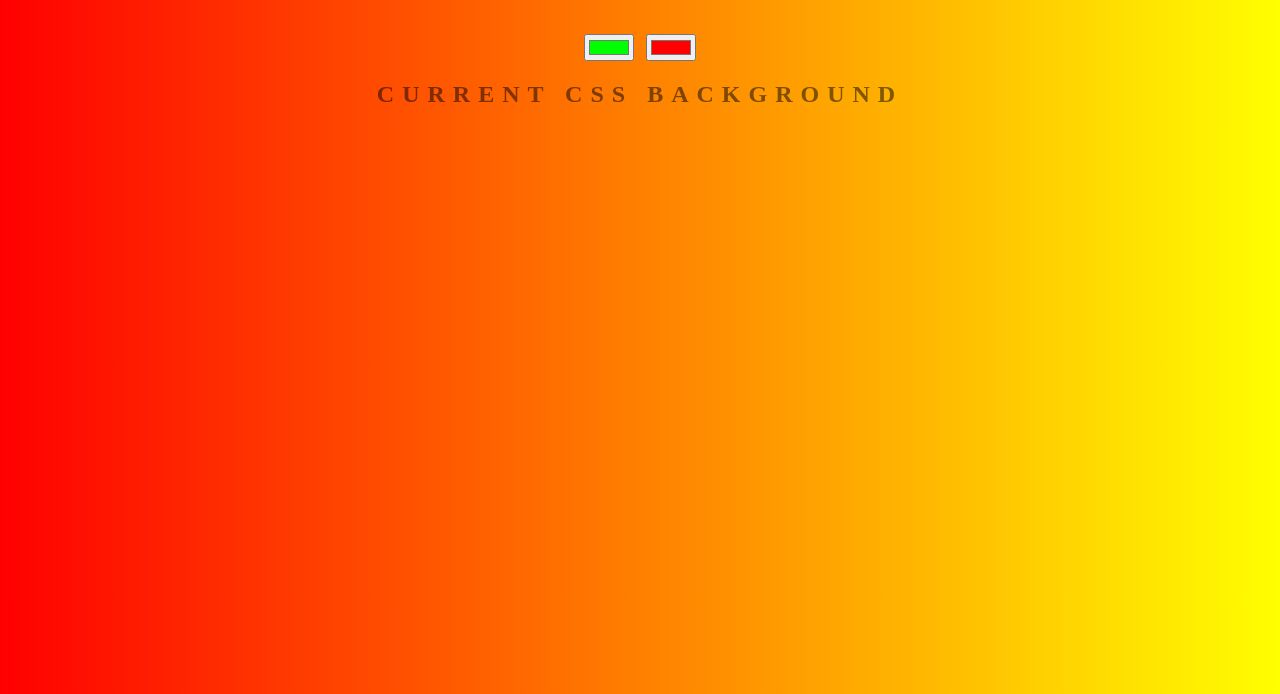
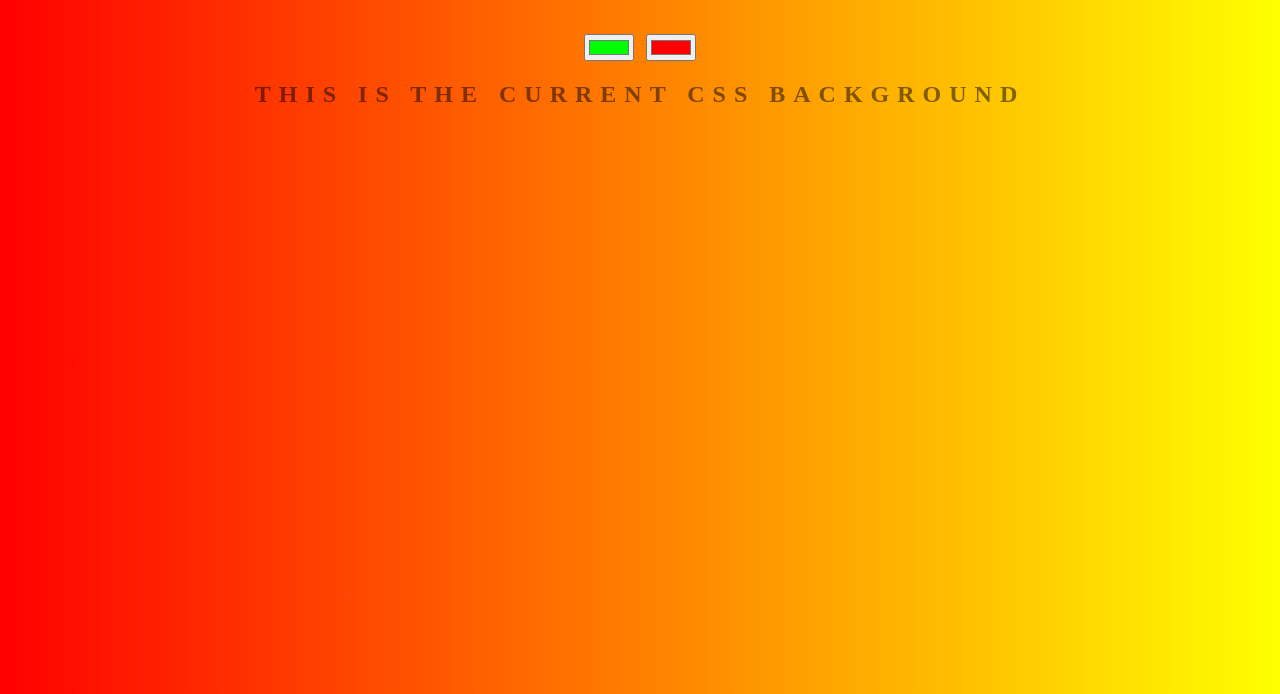
Before and after one commit to fattahyaman/background-generator, a plain HTML site: page index.html in a window 1280 px wide. Shown: the part 106-800 px from the top of the page. Drawn offline with Linux system fonts and the light colour scheme.

Commit message:
changing text

```diff
--- a/index.html
+++ b/index.html
@@ -9,7 +9,7 @@
 
 	<input class="color1" type="color" name="color1" value="#00ff00">
 	<input class="color2" type="color" name="color2" value="#ff0000">
-	<h2>Current CSS Background</h2>
+	<h2>this is the Current CSS Background</h2>
 	<h3></h3>
 	<script type="text/javascript" src="script.js"></script>
 </body>
```
